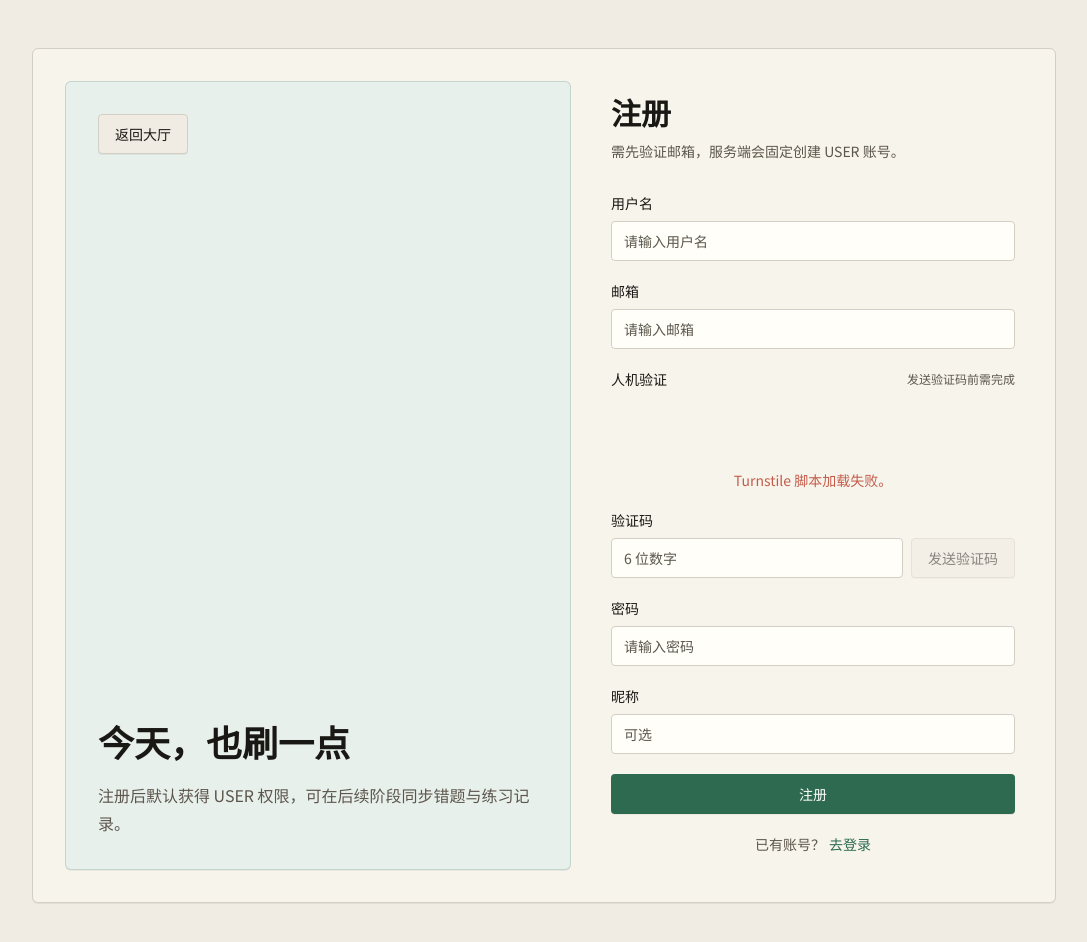
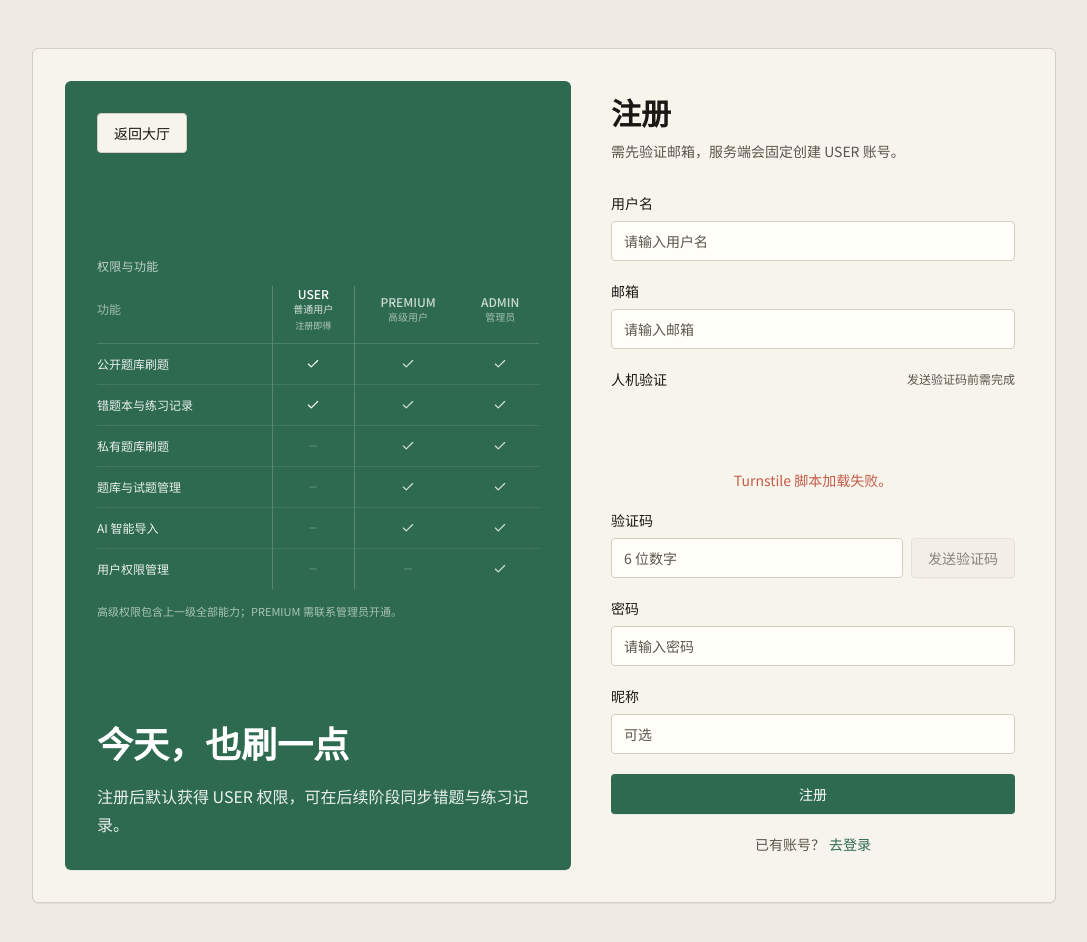
Before and after one commit to C1ouDreamW/iShua_frontend, a React (Vite) app: page /register in a window 1280 px wide. Shown: the top 942 px of the page, without its empty margins (96-1183 px from the left). Built offline with nearby package versions, Linux system fonts and the light colour scheme.

Commit message:
feat:优化注册页显示效果

```diff
--- /dev/null
+++ b/src/components/auth/RoleFeatureCompare.tsx
@@ -0,0 +1,199 @@
+import { Check, Minus } from "lucide-react";
+
+import { hasMinRole, ROLE_LABEL } from "@/lib/rbac";
+import { cn } from "@/lib/utils";
+import type { UserRole } from "@/types/auth";
+
+const ROLES: UserRole[] = ["USER", "PREMIUM", "ADMIN"];
+
+const FEATURE_MATRIX: { label: string; minRole: UserRole }[] = [
+  { label: "公开题库刷题", minRole: "USER" },
+  { label: "错题本与练习记录", minRole: "USER" },
+  { label: "私有题库刷题", minRole: "PREMIUM" },
+  { label: "题库与试题管理", minRole: "PREMIUM" },
+  { label: "AI 智能导入", minRole: "PREMIUM" },
+  { label: "用户权限管理", minRole: "ADMIN" },
+];
+
+type RoleFeatureCompareProps = {
+  className?: string;
+  highlightRole?: UserRole;
+  /** 深色品牌底（登录/注册左栏） */
+  tone?: "default" | "onBrand";
+};
+
+export function RoleFeatureCompare({
+  className,
+  highlightRole = "USER",
+  tone = "default",
+}: RoleFeatureCompareProps) {
+  const onBrand = tone === "onBrand";
+
+  return (
+    <section
+      aria-label="各权限可用功能对比"
+      className={cn("min-w-0", className)}
+    >
+      <p
+        className={cn(
+          "text-xs font-medium tracking-wide",
+          onBrand ? "text-white/70" : "text-text-secondary",
+        )}
+      >
+        权限与功能
+      </p>
+
+      <div className="mt-3 overflow-x-auto">
+        <table className="w-full min-w-[280px] border-collapse text-left text-xs">
+          <thead>
+            <tr
+              className={cn(
+                "border-b",
+                onBrand ? "border-white/15" : "border-brand/15",
+              )}
+            >
+              <th
+                className={cn(
+                  "pb-3 pr-2 font-normal",
+                  onBrand ? "text-white/55" : "text-text-muted",
+                )}
+              >
+                功能
+              </th>
+              {ROLES.map((role) => {
+                const highlighted = role === highlightRole;
+
+                return (
+                  <th
+                    className={cn(
+                      "px-1 pb-3 text-center",
+                      highlighted &&
+                        (onBrand
+                          ? "border-x border-white/20"
+                          : "border-x border-brand/20"),
+                    )}
+                    key={role}
+                    scope="col"
+                  >
+                    <span
+                      className={cn(
+                        "inline-flex flex-col items-center leading-tight",
+                        highlighted
+                          ? onBrand
+                            ? "text-white"
+                            : "text-brand"
+                          : onBrand
+                            ? "text-white/75"
+                            : "text-text-secondary",
+                      )}
+                    >
+                      <span className="font-medium">{role}</span>
+                      <span
+                        className={cn(
+                          "mt-0.5 text-[10px] font-normal",
+                          highlighted
+                            ? onBrand
+                              ? "text-white/80"
+                              : "text-brand/80"
+                            : onBrand
+                              ? "text-white/55"
+                              : "text-text-muted",
+                        )}
+                      >
+                        {ROLE_LABEL[role]}
+                      </span>
+                      {highlighted ? (
+                        <span
+                          className={cn(
+                            "mt-1 text-[9px] font-normal",
+                            onBrand ? "text-white/65" : "text-brand/70",
+                          )}
+                        >
+                          注册即得
+                        </span>
+                      ) : null}
+                    </span>
+                  </th>
+                );
+              })}
+            </tr>
+          </thead>
+          <tbody>
+            {FEATURE_MATRIX.map((feature) => (
+              <tr
+                className={cn(
+                  "border-b last:border-0",
+                  onBrand ? "border-white/10" : "border-brand/10",
+                )}
+                key={feature.label}
+              >
+                <th
+                  className={cn(
+                    "py-2.5 pr-2 font-normal leading-5",
+                    onBrand ? "text-white/90" : "text-text-primary",
+                  )}
+                  scope="row"
+                >
+                  {feature.label}
+                </th>
+                {ROLES.map((role) => {
+                  const enabled = hasMinRole(role, feature.minRole);
+                  const highlighted = role === highlightRole;
+
+                  return (
+                    <td
+                      className={cn(
+                        "px-1 py-2.5 text-center",
+                        highlighted &&
+                          (onBrand
+                            ? "border-x border-white/20"
+                            : "border-x border-brand/20"),
+                      )}
+                      key={role}
+                    >
+                      {enabled ? (
+                        <Check
+                          aria-hidden="true"
+                          className={cn(
+                            "mx-auto size-3.5",
+                            onBrand
+                              ? highlighted
+                                ? "text-white"
+                                : "text-white/80"
+                              : highlighted
+                                ? "text-brand"
+                                : "text-brand/65",
+                          )}
+                        />
+                      ) : (
+                        <Minus
+                          aria-hidden="true"
+                          className={cn(
+                            "mx-auto size-3",
+                            onBrand ? "text-white/25" : "text-text-muted/35",
+                          )}
+                        />
+                      )}
+                      <span className="sr-only">
+                        {enabled ? "可用" : "不可用"}
+                      </span>
+                    </td>
+                  );
+                })}
+              </tr>
+            ))}
+          </tbody>
+        </table>
+      </div>
+
+      <p
+        className={cn(
+          "mt-3 text-[11px] leading-5",
+          onBrand ? "text-white/60" : "text-text-secondary",
+        )}
+      >
+        高级权限包含上一级全部能力；PREMIUM 需联系管理员开通。
+      </p>
+    </section>
+  );
+}
--- a/src/pages/RegisterPage.tsx
+++ b/src/pages/RegisterPage.tsx
@@ -2,7 +2,7 @@ import { useState } from "react";
 import { Link, Navigate, useNavigate } from "react-router-dom";
 
 import { ApiError } from "@/api/client";
-import { RegisterMascot } from "@/components/auth/RegisterMascot";
+import { RoleFeatureCompare } from "@/components/auth/RoleFeatureCompare";
 import { AuthForm } from "@/components/AuthForm";
 import { PageTransition } from "@/components/motion/PageTransition";
 import { Button } from "@/components/ui/button";
@@ -53,18 +53,20 @@ export function RegisterPage() {
     <main className="flex min-h-screen items-center justify-center px-6 py-12">
       <PageTransition className="w-full max-w-5xl">
       <section className="paper-panel grid w-full gap-8 p-6 md:grid-cols-[1fr_420px] md:p-8">
-        <div className="flex min-h-72 flex-col justify-between rounded-lg border border-brand/20 bg-brand-muted p-8 shadow-paper">
+        <div className="flex min-h-72 flex-col justify-between gap-6 rounded-lg bg-brand p-8 text-white shadow-paper">
           <div>
-            <Button asChild variant="outline">
+            <Button asChild variant="secondary">
               <Link to="/">返回大厅</Link>
             </Button>
           </div>
+
+          <RoleFeatureCompare tone="onBrand" />
+
           <div>
-            {/* <RegisterMascot /> */}
-            <h1 className="mt-4 font-serif text-4xl font-semibold text-text-primary">
+            <h1 className="font-serif text-4xl font-semibold">
               今天，也刷一点
             </h1>
-            <p className="mt-4 max-w-md leading-7 text-text-secondary">
+            <p className="mt-4 max-w-md leading-7 text-white/90">
               注册后默认获得 USER 权限，可在后续阶段同步错题与练习记录。
             </p>
           </div>
```
